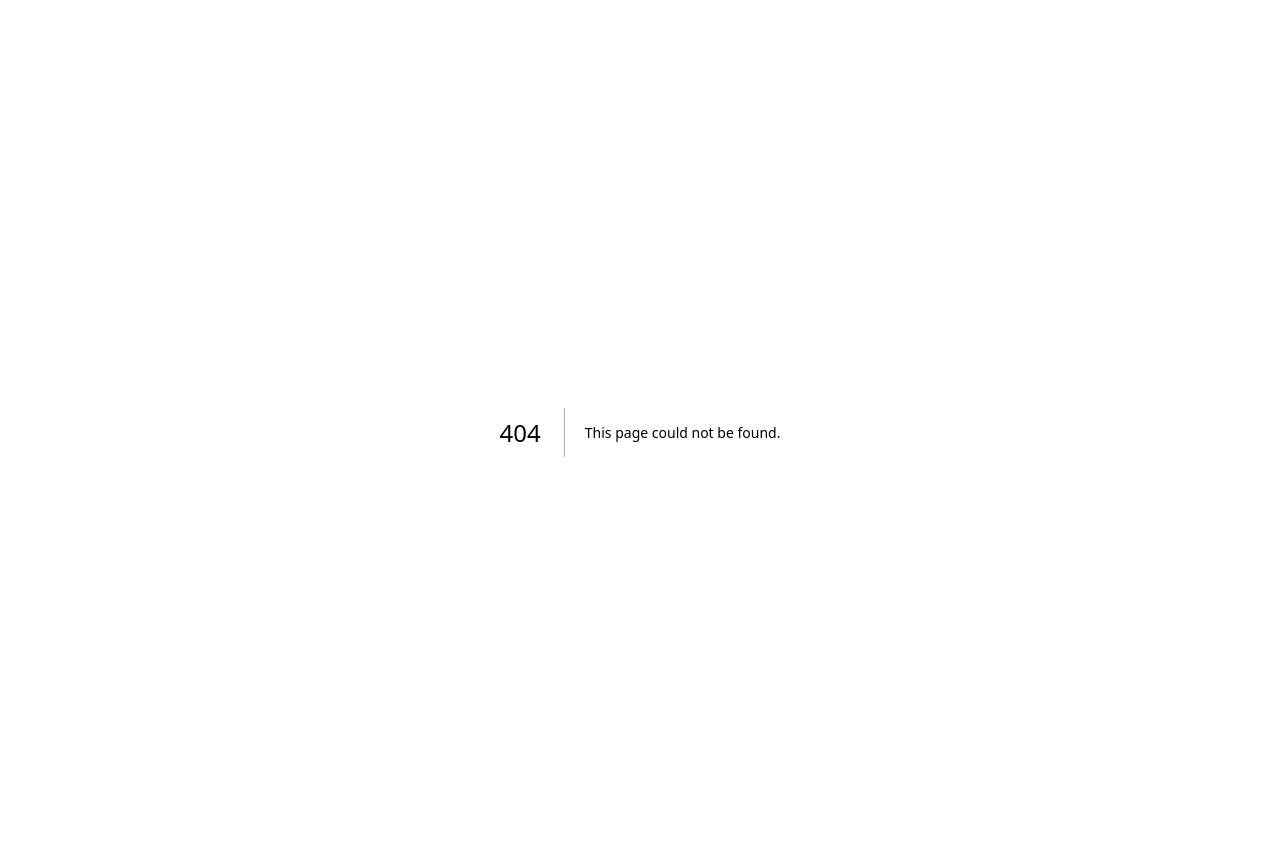
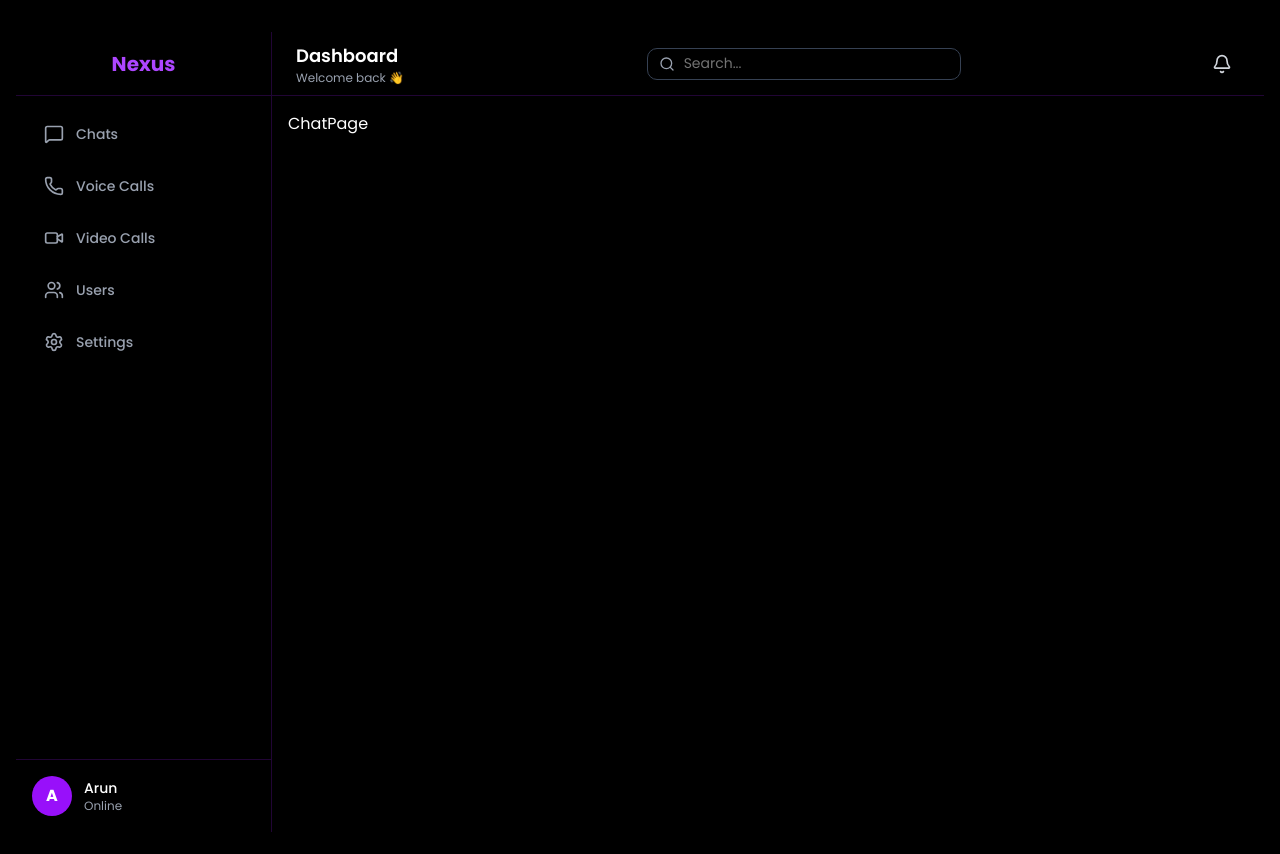
Before and after one commit to arunkaimal/nexus-desk-frontend, a Next.js app: page /chat in a window 1280 px wide. Before the commit this address had no page. Shown: the top 854 px of the page. Built offline with nearby package versions, Linux system fonts and the light colour scheme.

Commit message:
added dashboard layout with header and sidebar

```diff
--- /dev/null
+++ b/app/(dashboard)/chat/page.tsx
@@ -0,0 +1,7 @@
+import React from "react";
+
+const ChatPage = () => {
+  return <div className="p-4">ChatPage</div>;
+};
+
+export default ChatPage;
--- /dev/null
+++ b/app/(dashboard)/layout.tsx
@@ -0,0 +1,21 @@
+import Header from "@/components/dashboardlayout/Header";
+import Sidebar from "@/components/dashboardlayout/Sidebar";
+import { ReactNode } from "react";
+
+interface DashboardLayoutProps {
+  children: ReactNode;
+}
+
+export default function DashboardLayout({ children }: DashboardLayoutProps) {
+  return (
+    <div className="flex h-screen bg-black text-white">
+      <Sidebar />
+
+      <div className="flex flex-col flex-1">
+        <Header />
+
+        <main className="flex-1 overflow-hidden">{children}</main>
+      </div>
+    </div>
+  );
+}
--- /dev/null
+++ b/components/dashboardlayout/Header.tsx
@@ -0,0 +1,33 @@
+"use client";
+
+import { Search, Bell } from "lucide-react";
+import { Input } from "@/components/ui/input";
+
+export default function Header() {
+  return (
+    <header className="h-16 border-b border-purple-800/30 bg-black flex items-center justify-between px-6">
+      {/* Left - Title */}
+      <div>
+        <h2 className="text-lg font-semibold text-white">Dashboard</h2>
+        <p className="text-xs text-gray-400">Welcome back 👋</p>
+      </div>
+
+      {/* Center - Search */}
+      <div className="hidden md:flex items-center relative w-1/3">
+        <Search size={16} className="absolute left-3 text-gray-400" />
+        <Input
+          placeholder="Search..."
+          className="pl-9 bg-black border-gray-700 focus-visible:ring-purple-500 text-gray-100"
+        />
+      </div>
+
+      {/* Right - Actions */}
+      <div className="flex items-center gap-4">
+        {/* Notification */}
+        <div className="p-2 rounded-full hover:bg-purple-700/20 cursor-pointer">
+          <Bell className="text-gray-300" size={20} />
+        </div>
+      </div>
+    </header>
+  );
+}
--- /dev/null
+++ b/components/dashboardlayout/Sidebar.tsx
@@ -0,0 +1,68 @@
+"use client";
+
+import { cn } from "@/lib/utils";
+import {
+  MessageSquare,
+  Phone,
+  Video,
+  Settings,
+  Users,
+} from "lucide-react";
+
+const menuItems = [
+  { label: "Chats", icon: MessageSquare },
+  { label: "Voice Calls", icon: Phone },
+  { label: "Video Calls", icon: Video },
+  { label: "Users", icon: Users },
+  { label: "Settings", icon: Settings },
+];
+
+export default function Sidebar() {
+  return (
+    <aside className="w-64 bg-black border-r border-purple-800/30 flex flex-col">
+      {/* Logo */}
+      <div className="h-16 flex items-center justify-center border-b border-purple-800/30">
+        <h1 className="text-xl font-bold">
+          <span className="text-purple-500">Nexus</span>
+        </h1>
+      </div>
+
+      {/* Menu */}
+      <nav className="flex-1 px-3 py-4 space-y-2">
+        {menuItems.map((item, index) => {
+          const Icon = item.icon;
+
+          return (
+            <div
+              key={index}
+              className={cn(
+                "flex items-center gap-3 px-4 py-3 rounded-xl cursor-pointer",
+                "text-gray-400 hover:text-white",
+                "hover:bg-purple-700/20 transition-all"
+              )}
+            >
+              <Icon size={20} />
+              <span className="text-sm font-medium">{item.label}</span>
+            </div>
+          );
+        })}
+      </nav>
+
+      {/* Bottom Profile Section */}
+      <div className="p-4 border-t border-purple-800/30">
+        <div className="flex items-center gap-3">
+          {/* Avatar */}
+          <div className="w-10 h-10 rounded-full bg-purple-600 flex items-center justify-center font-bold">
+            A
+          </div>
+
+          {/* User Info */}
+          <div>
+            <p className="text-sm font-medium text-white">Arun</p>
+            <p className="text-xs text-gray-400">Online</p>
+          </div>
+        </div>
+      </div>
+    </aside>
+  );
+}
```
